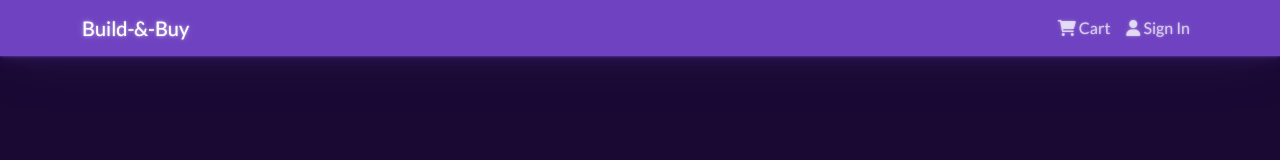
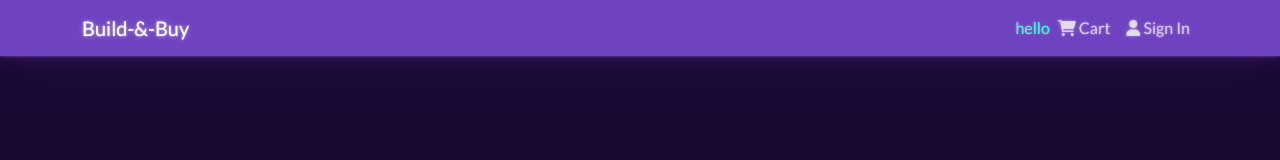
Before and after one commit to SiddharthSsb11/build-and-buy, a React (Create React App) app in the folder frontend/: page /search/1 in a window 1280 px wide. Shown: the top 160 px of the page. Built offline with nearby package versions, Linux system fonts and the light colour scheme.

Commit message:
navabar edited

```diff
--- a/frontend/src/components/Header.js
+++ b/frontend/src/components/Header.js
@@ -4,7 +4,7 @@ import { useDispatch, useSelector } from 'react-redux';
 import { LinkContainer } from "react-router-bootstrap";
 import { Navbar, Nav, Container, NavDropdown } from 'react-bootstrap';
 import { logout } from '../actions/userActions';
-//import SearchBox from './SearchBox'
+import SearchBox from './SearchBox'
 //import { Link } from "react-router-dom";
 
 const Header = () => {
@@ -39,7 +39,7 @@ const Header = () => {
           </LinkContainer>
           <Navbar.Toggle aria-controls="basic-navbar-nav" />
           <Navbar.Collapse className="justify-content-end" id="basic-navbar-nav">
-
+            <SearchBox></SearchBox>
             <Nav className="ml-auto">
               <LinkContainer to="/cart">
                 <Nav.Link>
--- a/frontend/src/screens/ProductScreen.js
+++ b/frontend/src/screens/ProductScreen.js
@@ -40,6 +40,8 @@ const ProductScreen = ({ match }) => {
 
   const userLogin = useSelector((state) => state.userLogin);
   const { userInfo } = userLogin;
+
+
 
   const productReviewCreate = useSelector((state) => state.productReviewCreate);
   const {
```
